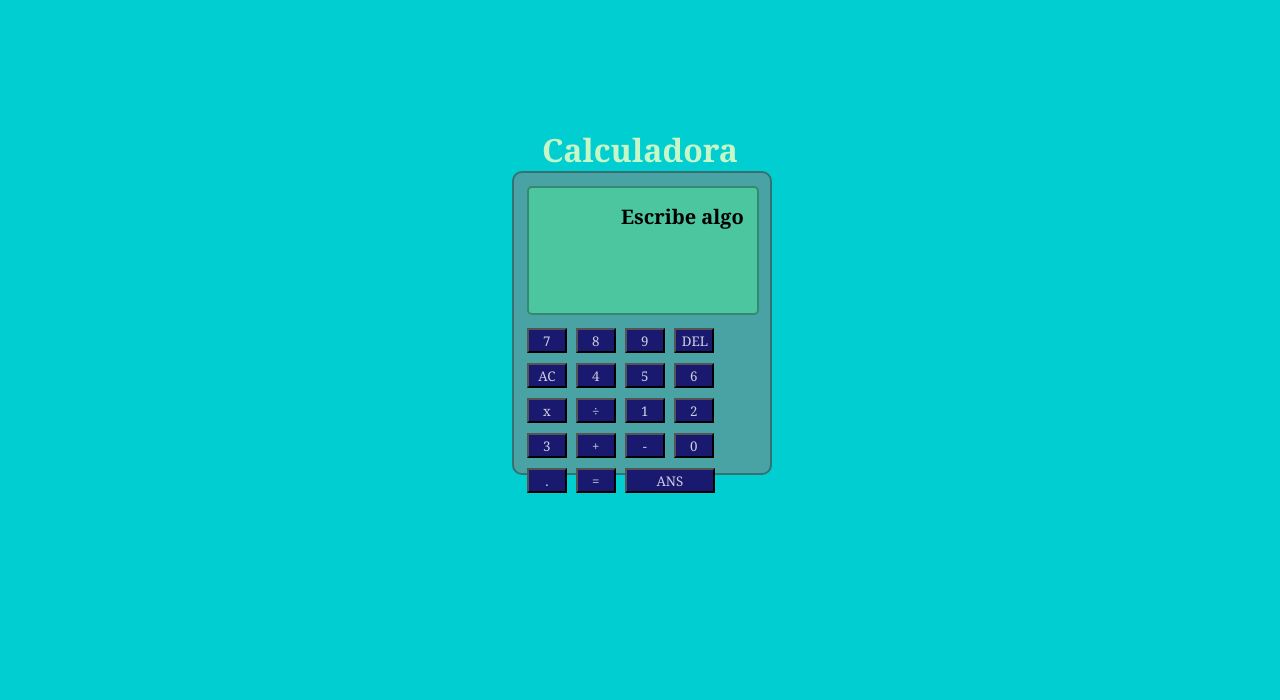
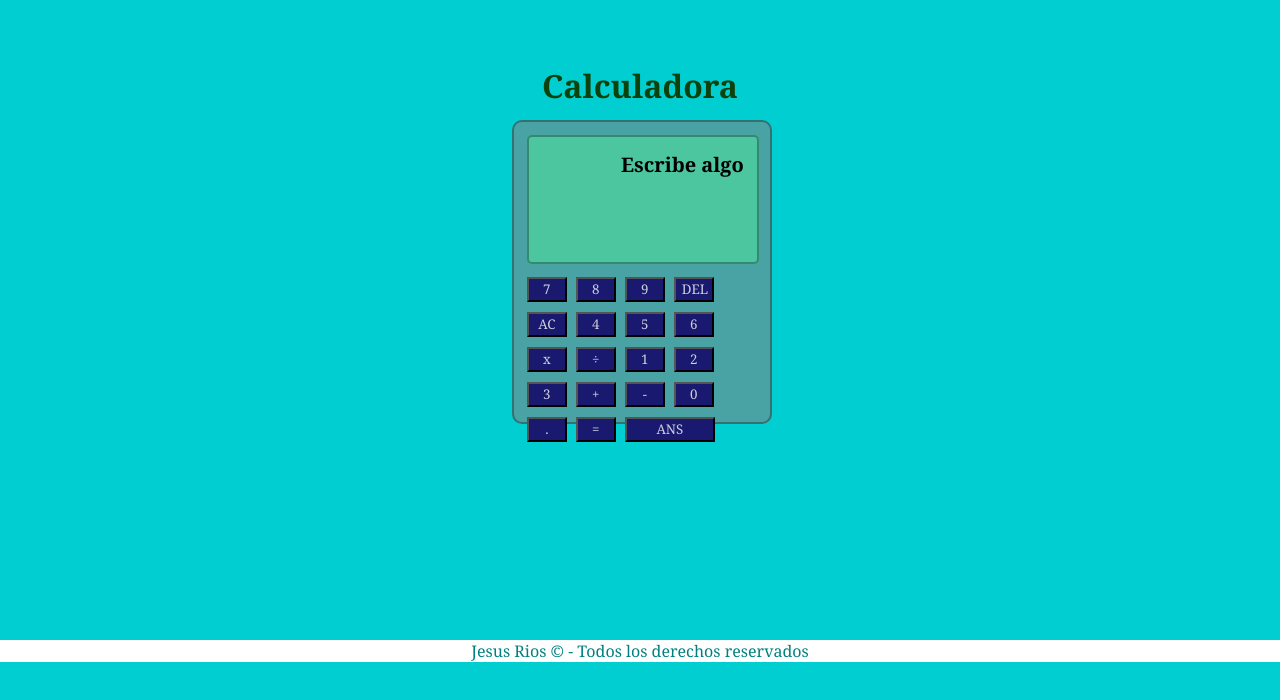
Before and after one commit to Jesusdrp09/Calculadora, a plain HTML site: page index.html in a window 1280 px wide. Drawn offline with Linux system fonts and the light colour scheme.

Commit message:
Mi tercer commit

```diff
--- a/css/estilos.css
+++ b/css/estilos.css
@@ -12,4 +12,6 @@ input { width: 40px; height: 25px; background-color: midnightblue; margin-bottom
 #ANS { width: 90px;}
 h1 { margin-bottom: 5px; margin-top: 2px;}
 #titulo h1 { text-align: center; font-weight: bold; font-family: Georgia, 'Times New Roman', Times, serif;
-             color: rgb(199, 247, 199); margin-top: 10%; margin-bottom: 0;}
+             color: rgb(13, 66, 13); margin-top: 5%; margin-bottom: 1%;}
+footer { margin-bottom: 0; background-color: white; font-family: Georgia, 'Times New Roman', Times, serif;
+        color: teal; margin-top: 216px; text-align: center;}
--- a/index.html
+++ b/index.html
@@ -4,7 +4,12 @@
     <meta charset="UTF-8">
     <meta http-equiv="X-UA-Compatible" content="IE=edge">
     <meta name="viewport" content="width=device-width, initial-scale=1.0">
-    <title>Calculadora</title>
+    <meta name="description" content="Calculadora basica">
+    <meta name="keywords" content="Calculadora, basica, operaciones basicas">
+    <meta name="author" content="Jesus Rios">
+    <meta name="robots" content="index, follow">
+    <meta name="google" content="index, follow">
+    <title>Calculadora online</title>
     <link rel="stylesheet" href="css/estilos.css">
 </head>
 <body>
@@ -42,7 +47,7 @@
         </div>
     </div>
     <footer>
-
+        Jesus Rios &copy; - Todos los derechos reservados
     </footer>
     <script src="js/codigo.js"></script>
 </body>
```
